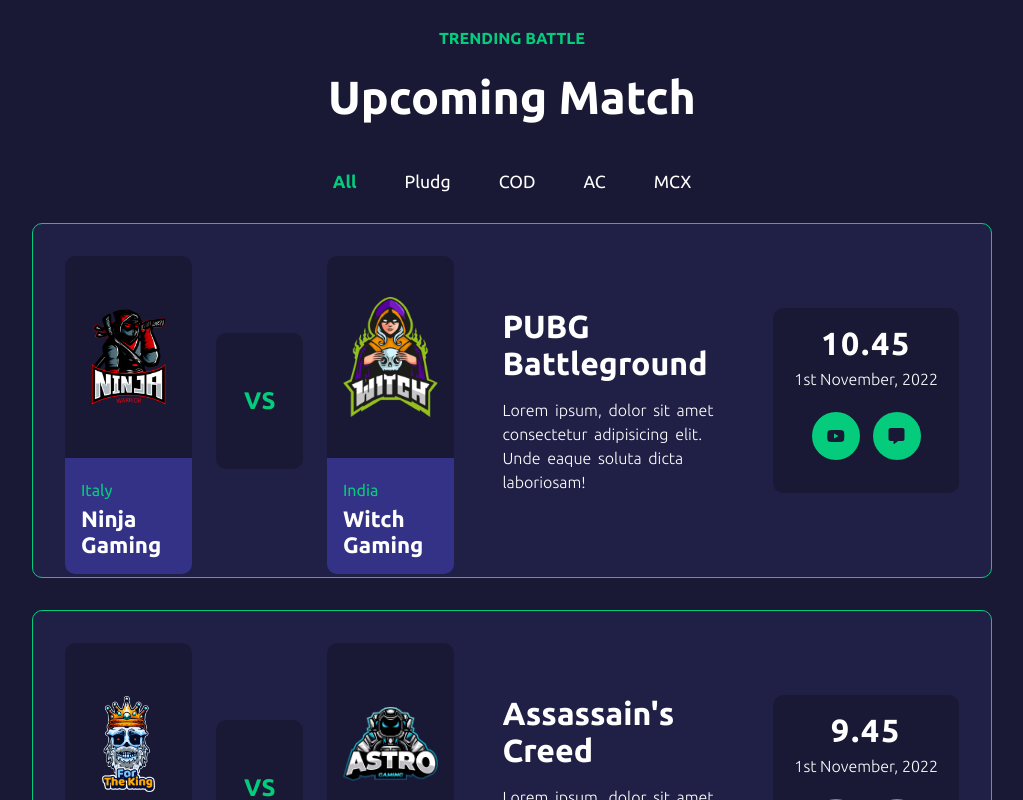
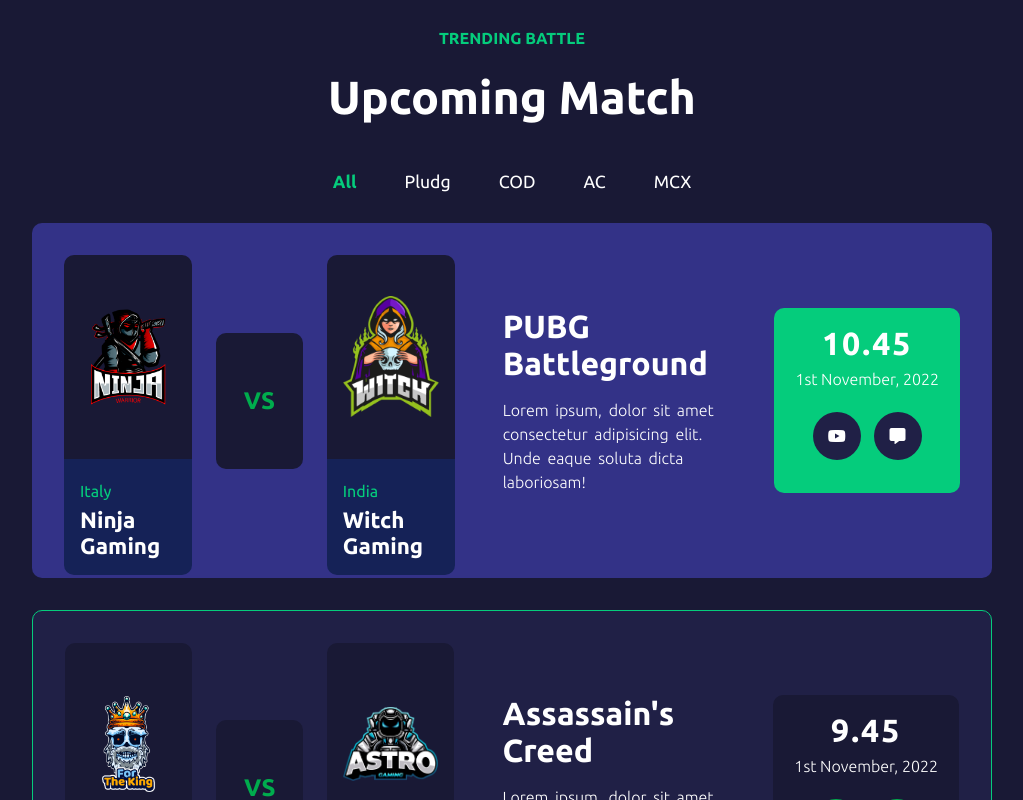
Before and after one commit to Arianna-Salvini/proj-html-vuejs, a Vue app: page / in a window 1280 px wide. In both pictures the pointer is over the element 640 px from the left and 4051 px from the top of the page. Shown: the part 3651-4451 px from the top of the page, without its empty margins (128-1151 px from the left). Built offline with nearby package versions, Linux system fonts and the light colour scheme.

Commit message:
Add color for card text Fix color in trending battle section

```diff
--- a/src/App.vue
+++ b/src/App.vue
@@ -33,6 +33,7 @@
 <style>
 :root {
     --rax-primary: #4350FF;
+    --rax-primary-dark: #152257;
     --rax-secondary: #05CC7C;
     --rax-highlight: #00AC4D;
     --rax-light: #ffffff;
--- a/src/components/section/TrendingBattle.vue
+++ b/src/components/section/TrendingBattle.vue
@@ -213,7 +213,7 @@
         }
 
         .card_battle_text {
-            background-color: var(--rax-dark);
+            background-color: var(--rax-primary-dark);
             padding: 1rem;
             border-radius: 0 0 10px 10px;
 
@@ -231,7 +231,7 @@
     }
 
     .versus {
-        color: var(--rax-secondary);
+        color: var(--rax-highlight);
         background-color: var(--rax-darkest);
         font-size: 1.5rem;
         font-weight: 800;
@@ -286,12 +286,24 @@
     }
 }
 
+.battle_card:hover {
+    background-color: var(--rax-dark);
+    border: none;
+
+}
+
+.battle_card:hover .battle_time {
+    background-color: var(--rax-secondary);
+}
+
+
+
 /* Buttons style */
 .icon_btn {
     width: 3rem;
     aspect-ratio: 1;
     color: var(--rax-darkest);
-    background-color: var(--rax-secondary);
+    background-color: var(--rax-highlight);
     border-radius: 50%;
     border: none;
     margin: 0 0.4rem;
@@ -302,8 +314,9 @@
 
 }
 
-.icon_btn:hover {
-    background-color: transparent;
+.battle_card:hover .icon_btn {
+    background-color: var(--rax-darker);
     color: var(--rax-light);
+    border: none;
 }
 </style>
```
